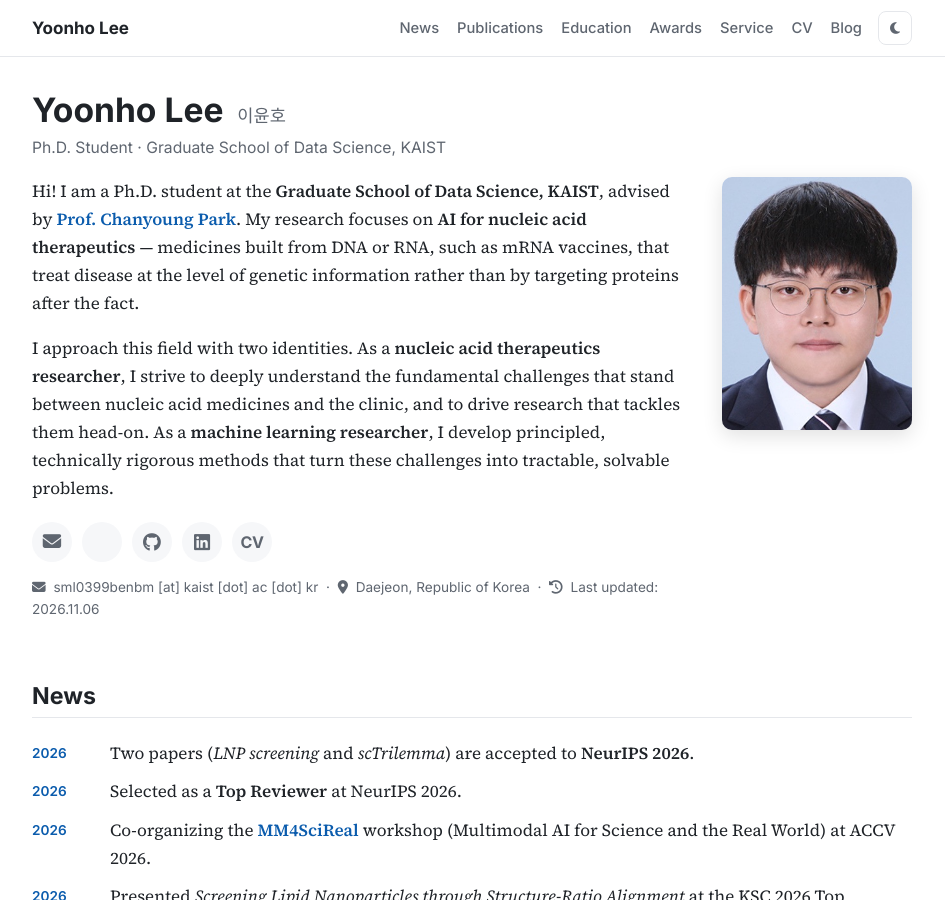
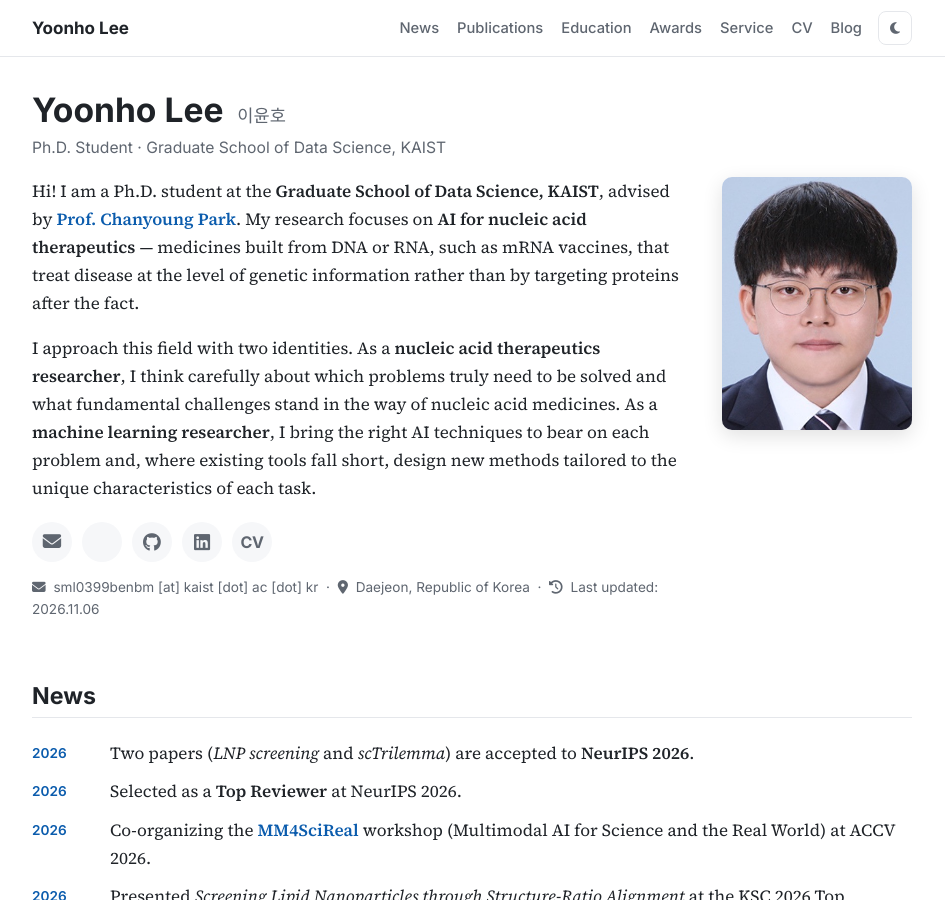
Before and after one commit to Yoonho-Lee-AI4Science/Yoonho-Lee-AI4Science.github.io, a Jekyll site: the page built from index.html, in a window 1280 px wide and 900 px high. Shown: the whole window, without its empty margins (168-1113 px from the left). Built offline with Jekyll 4.4.1, drawn with Linux system fonts in a browser that asks for light colours; a style sheet for code colours, icons or effects is not loaded.

Commit message:
Clarify problem-finding vs. method-building identities in bio
Co-Authored-By: Claude Opus 5.5 <noreply@anthropic.com>

```diff
--- a/index.html
+++ b/index.html
@@ -56,11 +56,10 @@
         </p>
         <p>
           I approach this field with two identities.
-          As a <strong>nucleic acid therapeutics researcher</strong>, I strive to deeply understand the
-          fundamental challenges that stand between nucleic acid medicines and the clinic, and to drive
-          research that tackles them head-on.
-          As a <strong>machine learning researcher</strong>, I develop principled, technically rigorous
-          methods that turn these challenges into tractable, solvable problems.
+          As a <strong>nucleic acid therapeutics researcher</strong>, I think carefully about which problems
+          truly need to be solved and what fundamental challenges stand in the way of nucleic acid medicines.
+          As a <strong>machine learning researcher</strong>, I bring the right AI techniques to bear on each problem
+          and, where existing tools fall short, design new methods tailored to the unique characteristics of each task.
         </p>
 
         <ul class="social">
```
